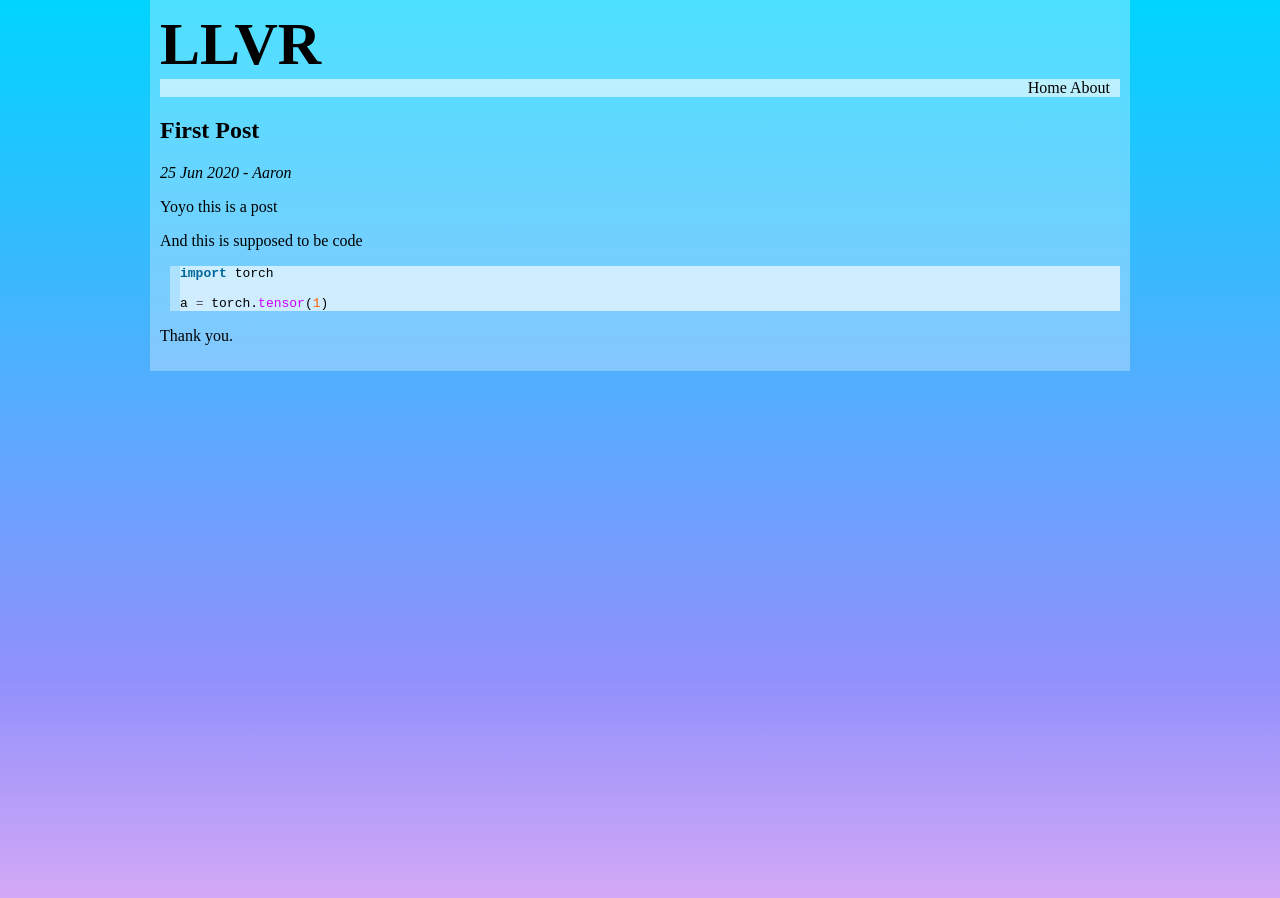
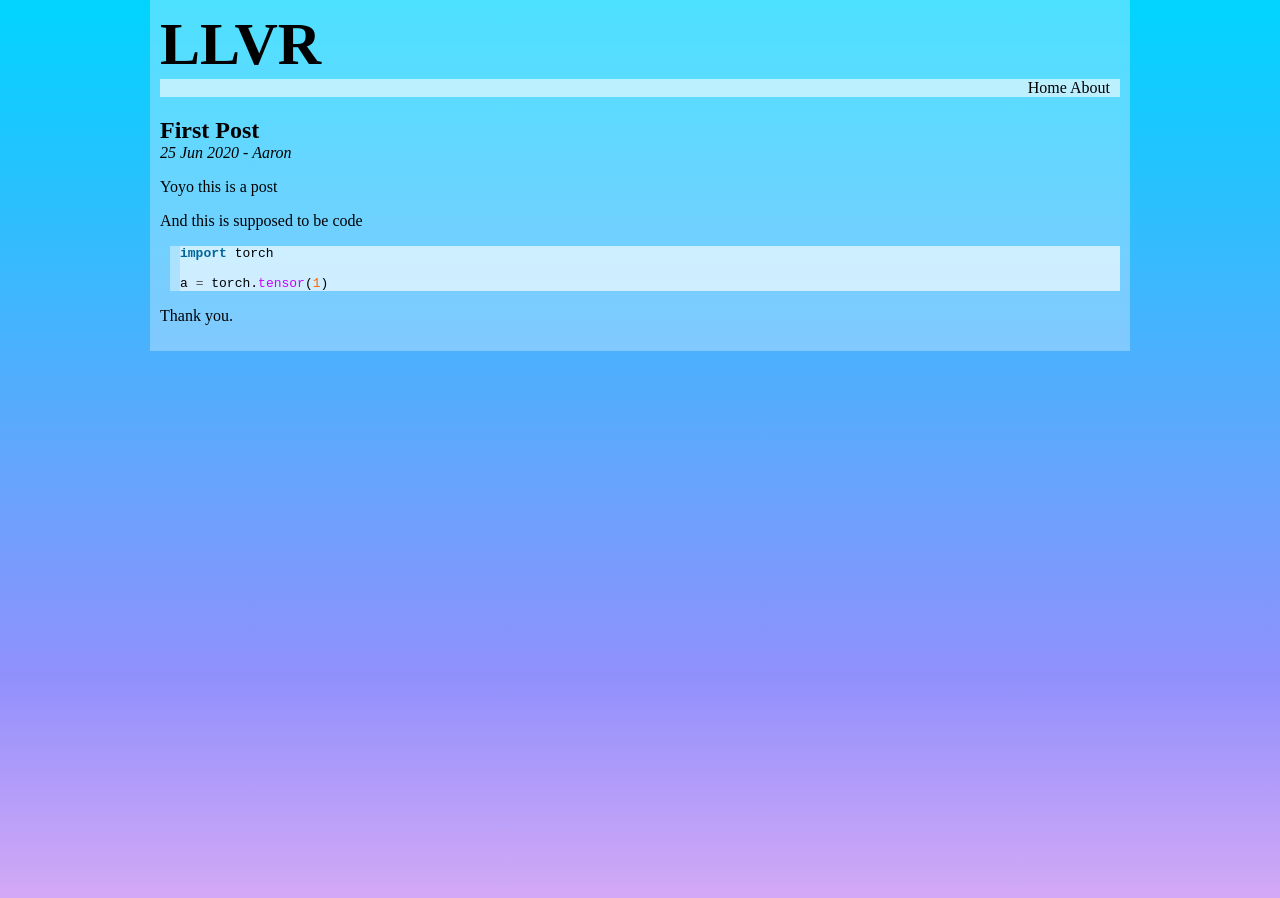
Before and after one commit to 2ar0n/2ar0n.github.io, a Jekyll site: the page built from _posts/2020-06-25-first-post.md, in a window 1280 px wide. Built offline with Jekyll 4.4.1, drawn with Linux system fonts in a browser that asks for light colours.

Commit message:
Fixed poste datetime and author line.

```diff
--- a/_layouts/post.html
+++ b/_layouts/post.html
@@ -3,6 +3,6 @@
 ---
 
 <h2>{{ page.title }}</h2>
-<p><i>{{ page.date | date_to_string }} - {{ page.author }}</i></p>
+<p>{{ page.date | date_to_string }} - {{ page.author }}</p>
 
 {{ content }}
--- a/_sass/main.scss
+++ b/_sass/main.scss
@@ -43,6 +43,14 @@
     color: black;
 }
 
+main h2 {
+    margin-bottom: 0;
+}
+
+h2 + p {
+    margin: 0;
+    font-style: italic;
+}
 
 .highlight {
     background: rgba(255, 255, 255, 0.4);
```
